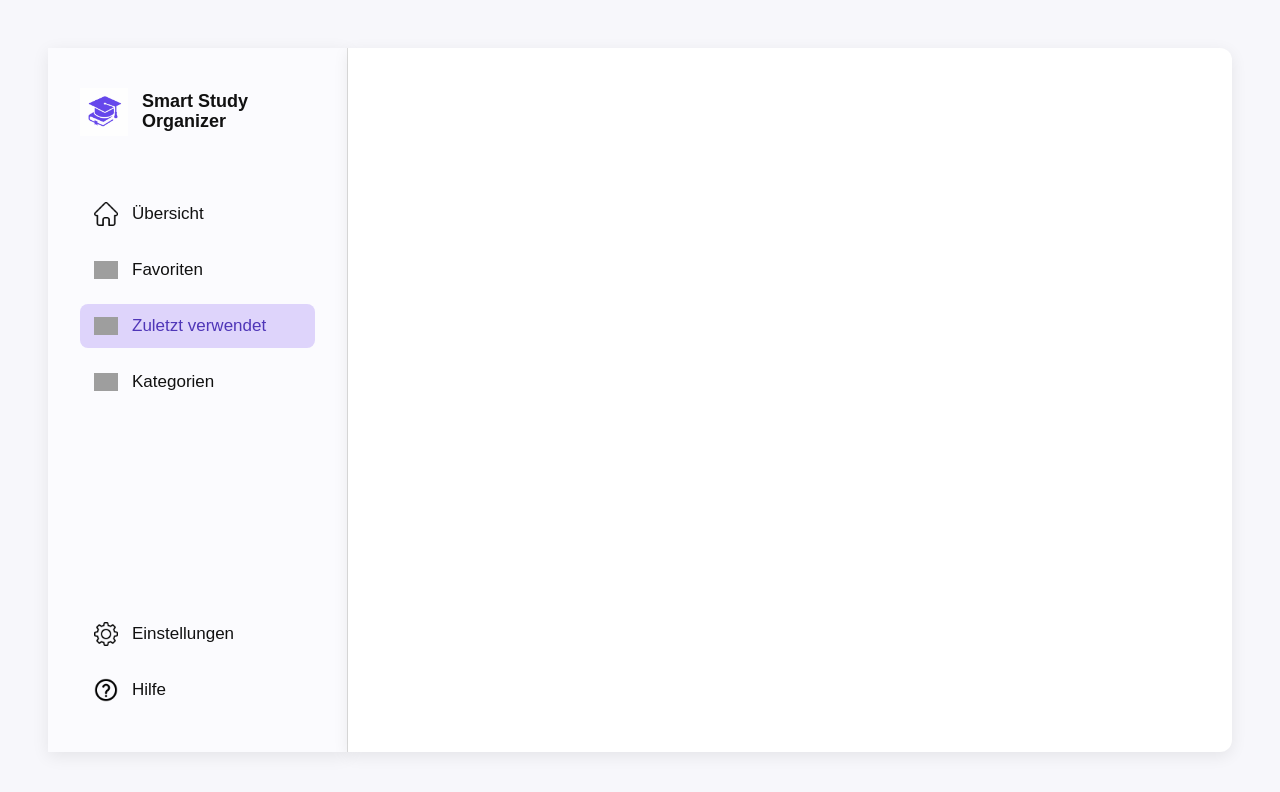
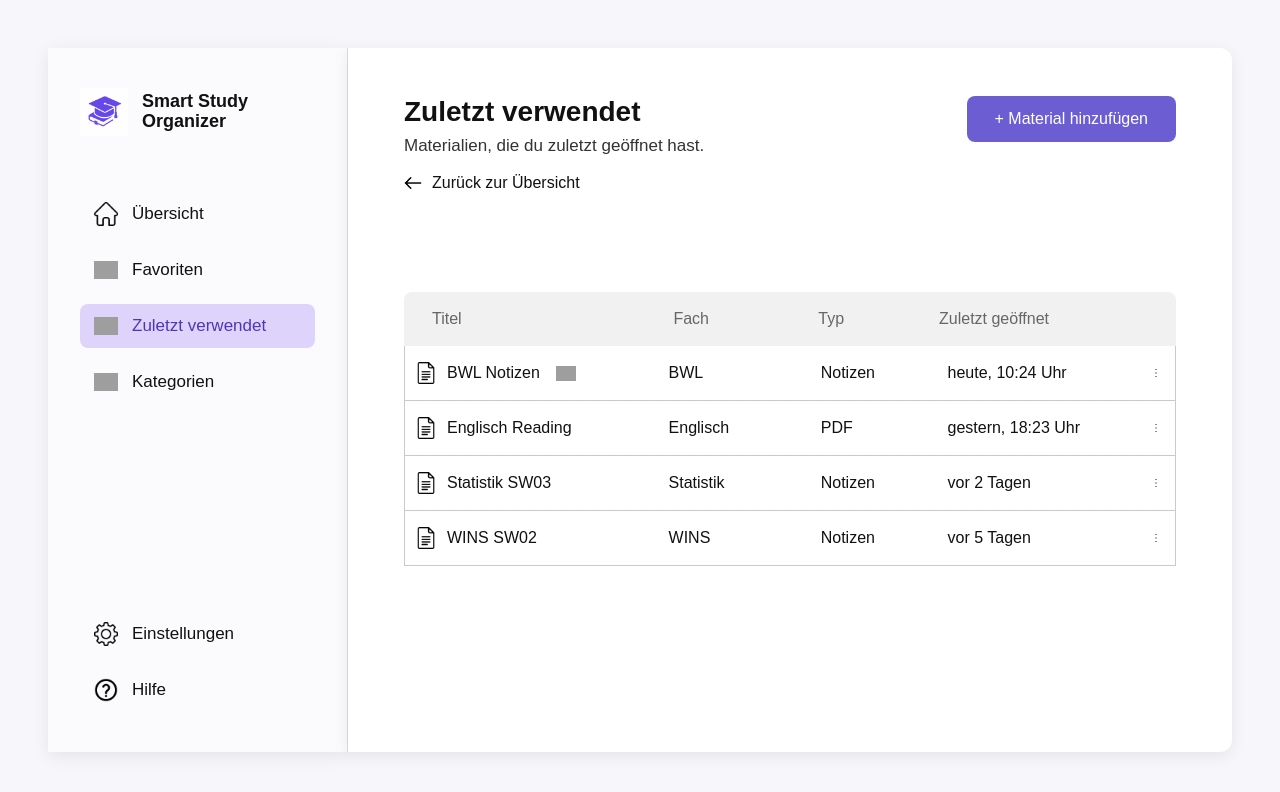
Before and after one commit to ivanazhaw/smart-study-organizer, a SvelteKit app: page /recent in a window 1280 px wide. Shown: the top 792 px of the page. Built offline with nearby package versions, Linux system fonts and the light colour scheme; grey boxes are pictures that could not be loaded.

Commit message:
First template of the recent page

```diff
--- a/src/routes/favorites/+page.svelte
+++ b/src/routes/favorites/+page.svelte
@@ -30,9 +30,14 @@
 		<div>
 			<h1>Favoriten</h1>
 			<p>Deine favorisierten Materialien auf einen Blick.</p>
+
+			<a href="/" class="back-link">
+				<img src="/images/back.png" alt="" class="back-icon" />
+				<span>Zurück zur Übersicht</span>
+			</a>
 		</div>
 
-		<a href="/add" class="add-button"> + Material hinzufügen </a>
+		<a href="/add" class="add-button">+ Material hinzufügen</a>
 	</div>
 
 	<div class="search-box">
@@ -64,7 +69,7 @@
 				<span>{material.type}</span>
 				<span>{material.date}</span>
 
-				<span class="menu">⋮</span>
+				<img src="/images/menu.png" alt="" class="menu-icon" />
 			</a>
 		{/each}
 	</div>
@@ -91,6 +96,26 @@
 		margin-top: 8px;
 		font-size: 17px;
 		color: #444;
+	}
+
+	.back-link {
+		margin-top: 18px;
+		display: inline-flex;
+		align-items: center;
+		gap: 10px;
+		color: #111;
+		text-decoration: none;
+		font-size: 16px;
+	}
+
+	.back-link:hover {
+		text-decoration: underline;
+	}
+
+	.back-icon {
+		width: 18px;
+		height: 18px;
+		object-fit: contain;
 	}
 
 	.add-button {
@@ -124,6 +149,7 @@
 	.search-icon {
 		width: 22px;
 		height: 22px;
+		object-fit: contain;
 		opacity: 0.7;
 	}
 
@@ -174,8 +200,10 @@
 		margin-left: 6px;
 	}
 
-	.menu {
-		text-align: right;
-		font-size: 22px;
+	.menu-icon {
+		width: 18px;
+		height: 18px;
+		object-fit: contain;
+		margin-left: auto;
 	}
 </style>
--- a/src/routes/recent/+page.svelte
+++ b/src/routes/recent/+page.svelte
@@ -0,0 +1,193 @@
+<script>
+	const materials = [
+		{
+			id: 2,
+			title: 'BWL Notizen',
+			subject: 'BWL',
+			type: 'Notizen',
+			lastOpened: 'heute, 10:24 Uhr',
+			favorite: true
+		},
+		{
+			id: 4,
+			title: 'Englisch Reading',
+			subject: 'Englisch',
+			type: 'PDF',
+			lastOpened: 'gestern, 18:23 Uhr',
+			favorite: false
+		},
+		{
+			id: 5,
+			title: 'Statistik SW03',
+			subject: 'Statistik',
+			type: 'Notizen',
+			lastOpened: 'vor 2 Tagen',
+			favorite: false
+		},
+		{
+			id: 6,
+			title: 'WINS SW02',
+			subject: 'WINS',
+			type: 'Notizen',
+			lastOpened: 'vor 5 Tagen',
+			favorite: false
+		}
+	];
+</script>
+
+<section class="recent-page">
+	<div class="topbar">
+		<div>
+			<h1>Zuletzt verwendet</h1>
+			<p>Materialien, die du zuletzt geöffnet hast.</p>
+
+			<a href="/" class="back-link">
+				<img src="/images/back.png" alt="" class="back-icon" />
+				<span>Zurück zur Übersicht</span>
+			</a>
+		</div>
+
+		<a href="/add" class="add-button">+ Material hinzufügen</a>
+	</div>
+
+	<div class="table">
+		<div class="table-header">
+			<span>Titel</span>
+			<span>Fach</span>
+			<span>Typ</span>
+			<span>Zuletzt geöffnet</span>
+			<span></span>
+		</div>
+
+		{#each materials as material}
+			<a class="table-row" href={`/materials/${material.id}`}>
+				<div class="title-cell">
+					<img src="/images/file.png" alt="Datei" class="file-icon" />
+
+					<span>{material.title}</span>
+
+					{#if material.favorite}
+						<img src="/images/favorites.png" alt="Favorit" class="favorite-icon" />
+					{/if}
+				</div>
+
+				<span>{material.subject}</span>
+				<span>{material.type}</span>
+				<span>{material.lastOpened}</span>
+
+				<img src="/images/menu.png" alt="" class="menu-icon" />
+			</a>
+		{/each}
+	</div>
+</section>
+
+<style>
+	.recent-page {
+		width: 100%;
+	}
+
+	.topbar {
+		display: flex;
+		justify-content: space-between;
+		align-items: flex-start;
+		margin-bottom: 96px;
+	}
+
+	h1 {
+		margin: 0;
+		font-size: 28px;
+	}
+
+	p {
+		margin: 8px 0 0;
+		font-size: 17px;
+		color: #333;
+	}
+
+	.back-link {
+		margin-top: 18px;
+		display: inline-flex;
+		align-items: center;
+		gap: 10px;
+		color: #111;
+		text-decoration: none;
+		font-size: 16px;
+	}
+
+	.back-link:hover {
+		text-decoration: underline;
+	}
+
+	.back-icon {
+		width: 18px;
+		height: 18px;
+		object-fit: contain;
+	}
+
+	.add-button {
+		background: #6c5dd3;
+		color: white;
+		text-decoration: none;
+		padding: 14px 28px;
+		border-radius: 8px;
+		font-size: 16px;
+	}
+
+	.table {
+		width: 100%;
+	}
+
+	.table-header,
+	.table-row {
+		display: grid;
+		grid-template-columns: 2fr 1.2fr 1fr 1.4fr 40px;
+		align-items: center;
+	}
+
+	.table-header {
+		background: #f1f1f1;
+		color: #666;
+		padding: 18px 28px;
+		border-radius: 8px 8px 0 0;
+		font-size: 16px;
+	}
+
+	.table-row {
+		text-decoration: none;
+		color: #111;
+		padding: 16px 10px;
+		border: 1px solid #c9c9d1;
+		border-top: none;
+		font-size: 16px;
+	}
+
+	.table-row:hover {
+		background: #f8f6ff;
+	}
+
+	.title-cell {
+		display: flex;
+		align-items: center;
+		gap: 10px;
+	}
+
+	.file-icon {
+		width: 22px;
+		height: 22px;
+		object-fit: contain;
+	}
+
+	.favorite-icon {
+		width: 20px;
+		height: 20px;
+		object-fit: contain;
+		margin-left: 6px;
+	}
+
+	.menu-icon {
+		width: 18px;
+		height: 18px;
+		object-fit: contain;
+		margin-left: auto;
+	}
+</style>
```
